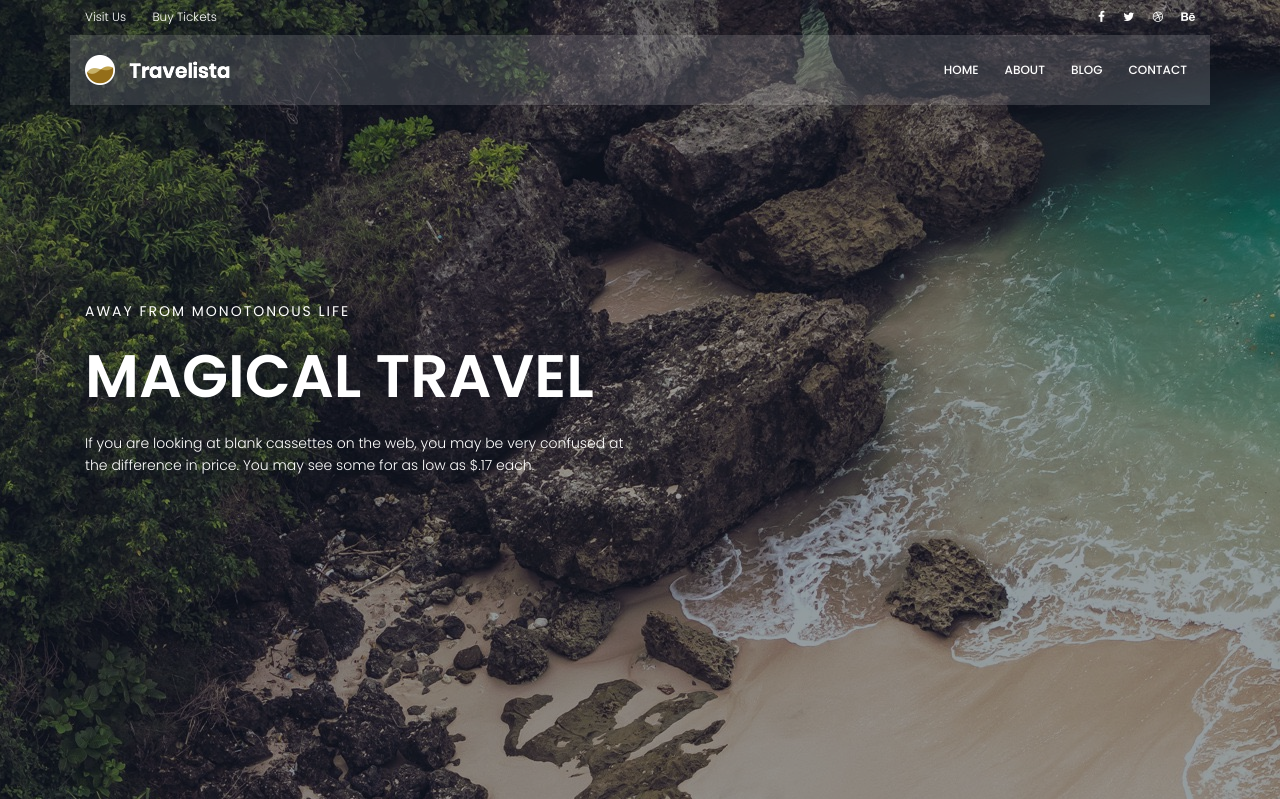
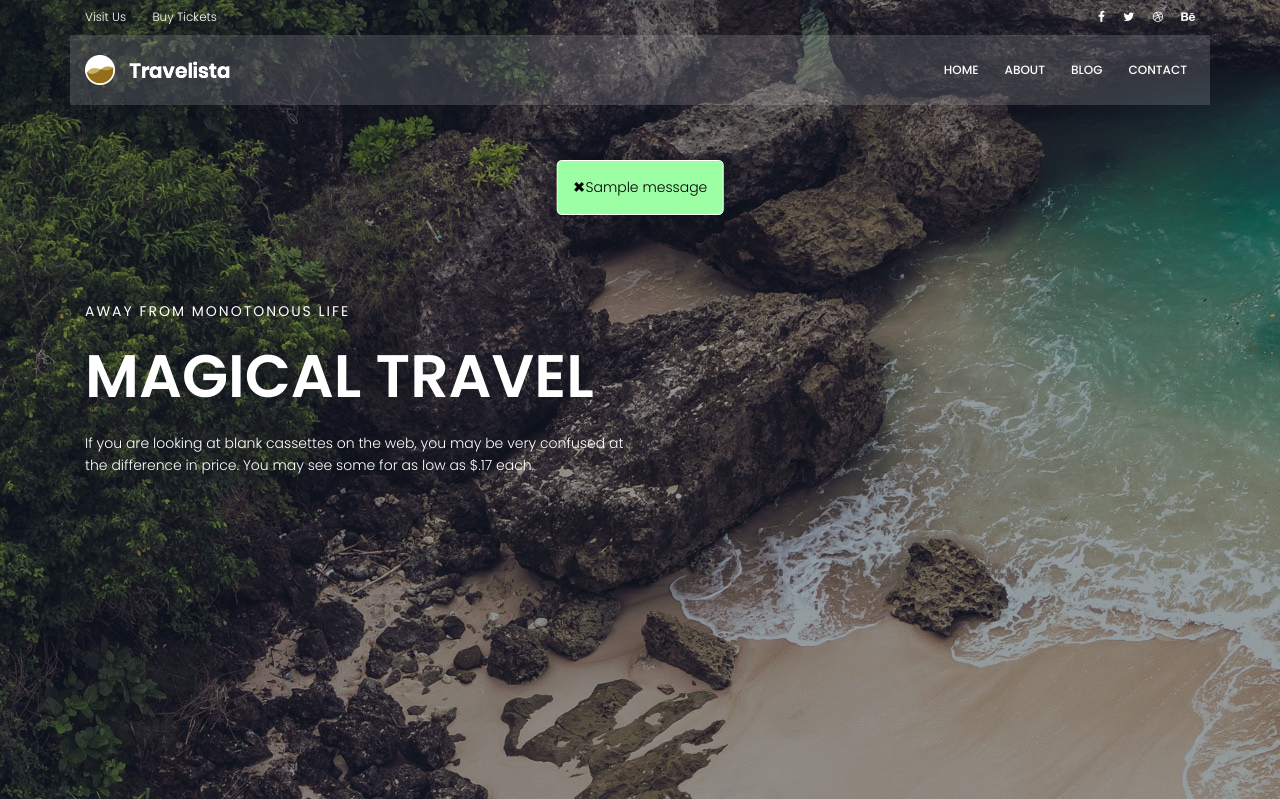
Before and after one commit to PDK1395/maktabkhone-project, a Django app: page / in a window 1280 px wide. Shown: the top 799 px of the page. Run offline with Django 5.2, Linux system fonts and the light colour scheme; tables that the repository leaves empty hold one stand-in row (values such as "Sample post"); grey boxes marked "Sample" are stand-in pictures; one stand-in notice (Sample message) is shown; some libraries are stand-ins or nearby versions.

Commit message:
i made a full front end for displaying succes

```diff
--- /dev/null
+++ b/statics/css/styles.css
@@ -0,0 +1,32 @@
+/* styles.css */
+.popup {
+    position: fixed;
+    top: 20%;
+    left: 50%;
+    transform: translateX(-50%);
+    background-color: #9cffa4;
+    color: #000000;
+    padding: 15px;
+    border: 1px solid #ffffff;
+    border-radius: 5px;
+    z-index: 1000;
+    box-shadow: 0 4px 8px rgba(0, 0, 0, 0.1);
+}
+
+.popup .popup-content {
+    display: flex;
+    justify-content: space-between;
+    align-items: center;
+}
+
+.popup .close-btn {
+    background: none;
+    border: none;
+    font-size: 20px;
+    font-weight: bold;
+    cursor: pointer;
+}
+
+.popup .close-btn:hover {
+    color: #fff;
+}
--- a/templates/base.html
+++ b/templates/base.html
@@ -32,8 +32,20 @@
     <link rel="stylesheet" href={% static "css/animate.min.css" %} />
     <link rel="stylesheet" href={% static "css/owl.carousel.css" %} />
     <link rel="stylesheet" href={% static "css/main.css" %} />
+
+
+
+    <meta charset="UTF-8">
+    <meta name="viewport" content="width=device-width, initial-scale=1.0">
+    <link rel="stylesheet" href="{% static 'css/styles.css' %}">
   </head>
   <body>
+    <div id="notification" class="popup" style="display:none;">
+        <div class="popup-content">
+            <span id="popup-close-btn" class="close-btn">&times;</span>
+            <div id="popup-message"></div>
+        </div>
+    </div>
     <header id="header">
       <div class="header-top">
         <div class="container">
@@ -90,6 +102,19 @@
 {% block content  %}
 
 {% endblock  %}
+    <script>
+        // نمایش پیغام‌ها در پاپ‌آپ
+        {% if messages %}
+            var messageContent = "{% for message in messages %}{{ message }}{% endfor %}";
+            document.getElementById('popup-message').innerHTML = messageContent;
+            document.getElementById('notification').style.display = 'block';
+        {% endif %}
+
+        // بستن پاپ‌آپ
+          document.getElementById('popup-close-btn').onclick = function() {
+            document.getElementById('notification').style.display = 'none';
+        }
+    </script>
 
     <!-- start footer Area -->
     <footer class="footer-area section-gap">
--- a/website/forms.py
+++ b/website/forms.py
@@ -10,6 +10,7 @@ class NameForm(forms.Form):
 
 class ContactForm(forms.ModelForm):
     # last_name = forms.CharField(max_length=255)       inam be in shekl form jadid ezaf mikonim
+    subject = forms.CharField(required=False, widget=forms.TextInput(attrs={'placeholder': 'Optional'}))
     class Meta:
         model = Contact
         # fields = ['name','email']    inam be in ravesh to chand marhale az karbar begirim etelayat ro va check konim ke doroste ya na
--- a/website/views.py
+++ b/website/views.py
@@ -2,6 +2,7 @@ from django.shortcuts import render
 from django.http import HttpResponse , JsonResponse , HttpResponseRedirect
 from website.models import Contact
 from website.forms import NameForm , ContactForm , Newsletterform
+from django.contrib import messages
 
 def home_view(request):
     return render(request , 'website/index.html' )
@@ -12,16 +13,29 @@ def about_view(request):
 def contact_view(request):
     if request.method == 'POST':
         form = ContactForm(request.POST)
-        if form.is_valid:
+        if form.is_valid():
+            contact_data = form.cleaned_data
+            contact_data['name'] = 'ناشناس'
+
+            form.save(commit=False)
+            form.instance.name = contact_data['name']
             form.save()
+            messages.add_message(request, messages.SUCCESS, 'Your contact comment has been created.')
+        else:
+            messages.add_message(request, messages.ERROR, 'The comment could not be created.')
 
     form = ContactForm()
-    return render(request , 'website/contact.html' , {'form':form})
+    return render(request, 'website/contact.html', {'form': form})
+
 
 def newsletter_view(request):
     if request.method == 'POST':
         form = Newsletterform(request.POST)
         if form.is_valid :
+            contact_data = form.cleaned_data
+            contact_data['name'] = 'ناشناس'
+            form.save(commit=False)
+            form.instance.name = contact_data['name']
             form.save()
             return HttpResponseRedirect('/')
     else:
```
Also changed, not shown: templates/website/contact.html (+30 -4 lines), website/models.py (+4 -3 lines), website/migrations/0005_alter_contact_subject.py (added), website/migrations/0006_alter_contact_created_date_and_more.py (added).
